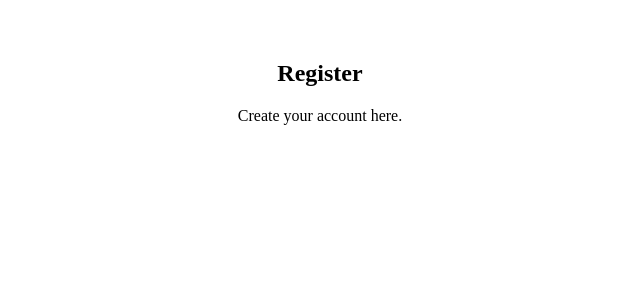
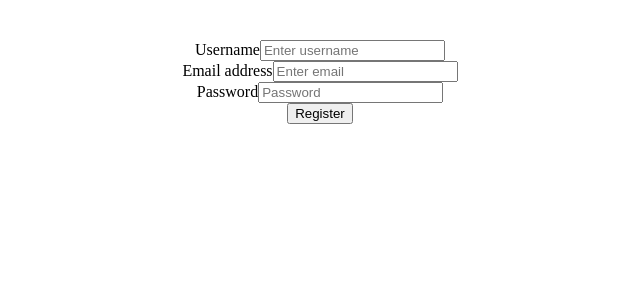
Before and after one commit to AutomationBlog/password-reset-frontend, a React (Vite) app: page /register in a window 1280 px wide. Shown: the top 300 px of the page, without its empty margins (320-960 px from the left). Built offline with nearby package versions, Linux system fonts and the light colour scheme.

Commit message:
pages added

```diff
--- a/package.json
+++ b/package.json
@@ -11,6 +11,7 @@
   },
   "dependencies": {
     "react": "^18.3.1",
+    "react-bootstrap": "^2.10.4",
     "react-dom": "^18.3.1",
     "react-router-dom": "^6.24.1"
   },
--- a/src/components/forgetpassword.jsx
+++ b/src/components/forgetpassword.jsx
@@ -1,10 +1,69 @@
-function ForgetPassword() {
+import { useState } from "react";
+import Form from "react-bootstrap/Form";
+import Button from "react-bootstrap/Button";
+
+const ForgotPasswordForm = () => {
+  const [email, setEmail] = useState("");
+  const [errorMessage, setErrorMessage] = useState("");
+
+  const handleSubmit = async (event) => {
+    event.preventDefault();
+
+    // Basic validation (more comprehensive validation recommended)
+    if (!email) {
+      setErrorMessage("Please enter your email address.");
+      return;
+    }
+
+    try {
+      // Simulate API call to send reset password email (replace with actual API call)
+      const response = await fetch("/api/forgot-password", {
+        method: "POST",
+        headers: { "Content-Type": "application/json" },
+        body: JSON.stringify({ email }),
+      });
+
+      if (!response.ok) {
+        throw new Error(
+          `Failed to send reset email with status: ${response.status}`
+        );
+      }
+
+      // Handle successful email sending (e.g., display success message)
+      console.log("Reset password email sent!");
+      setEmail("");
+      setErrorMessage("A password reset link has been sent to your email.");
+    } catch (error) {
+      setErrorMessage(error.message);
+    }
+  };
+
+  const handleEmailChange = (event) => {
+    setEmail(event.target.value);
+  };
+
   return (
-    <div>
-      <h2>Forget Password</h2>
-      <p>Reset your password here.</p>
-    </div>
+    <Form onSubmit={handleSubmit}>
+      <Form.Group className="mb-3" controlId="formBasicEmail">
+        <Form.Label>Email address</Form.Label>
+        <Form.Control
+          type="email"
+          placeholder="Enter email"
+          value={email}
+          onChange={handleEmailChange}
+        />
+        <Form.Text className="text-muted">
+          We will send a password reset link to your email address.
+        </Form.Text>
+      </Form.Group>
+
+      {errorMessage && <p className="text-danger">{errorMessage}</p>}
+
+      <Button variant="primary" type="submit">
+        Reset Password
+      </Button>
+    </Form>
   );
-}
+};
 
-export default ForgetPassword;
+export default ForgotPasswordForm;
--- a/src/components/register.jsx
+++ b/src/components/register.jsx
@@ -1,10 +1,95 @@
-function Register() {
+import { useState } from "react";
+import Form from "react-bootstrap/Form";
+import Button from "react-bootstrap/Button";
+
+const UserRegistrationForm = () => {
+  const [username, setUsername] = useState("");
+  const [email, setEmail] = useState("");
+  const [password, setPassword] = useState("");
+  const [errorMessage, setErrorMessage] = useState("");
+
+  const handleSubmit = async (event) => {
+    event.preventDefault();
+
+    // Basic validation (more comprehensive validation recommended)
+    if (!username || !email || !password) {
+      setErrorMessage("Please fill in all fields.");
+      return;
+    }
+
+    try {
+      // Simulate API call to register user (replace with actual API call)
+      const response = await fetch("/api/register", {
+        method: "POST",
+        headers: { "Content-Type": "application/json" },
+        body: JSON.stringify({ username, email, password }),
+      });
+
+      if (!response.ok) {
+        throw new Error(`Registration failed with status: ${response.status}`);
+      }
+
+      // Handle successful registration (e.g., redirect to login page)
+      console.log("Registration successful!");
+      setUsername("");
+      setEmail("");
+      setPassword("");
+    } catch (error) {
+      setErrorMessage(error.message);
+    }
+  };
+
+  const handleUsernameChange = (event) => {
+    setUsername(event.target.value);
+  };
+
+  const handleEmailChange = (event) => {
+    setEmail(event.target.value);
+  };
+
+  const handlePasswordChange = (event) => {
+    setPassword(event.target.value);
+  };
+
   return (
-    <div>
-      <h2>Register</h2>
-      <p>Create your account here.</p>
-    </div>
+    <Form onSubmit={handleSubmit}>
+      <Form.Group className="mb-3" controlId="formBasicUsername">
+        <Form.Label>Username</Form.Label>
+        <Form.Control
+          type="text"
+          placeholder="Enter username"
+          value={username}
+          onChange={handleUsernameChange}
+        />
+      </Form.Group>
+
+      <Form.Group className="mb-3" controlId="formBasicEmail">
+        <Form.Label>Email address</Form.Label>
+        <Form.Control
+          type="email"
+          placeholder="Enter email"
+          value={email}
+          onChange={handleEmailChange}
+        />
+      </Form.Group>
+
+      <Form.Group className="mb-3" controlId="formBasicPassword">
+        <Form.Label>Password</Form.Label>
+        <Form.Control
+          type="password"
+          placeholder="Password"
+          value={password}
+          onChange={handlePasswordChange}
+        />
+      </Form.Group>
+
+      {errorMessage && <p className="text-danger">{errorMessage}</p>}
+
+      <Button variant="primary" type="submit">
+        Register
+      </Button>
+    </Form>
   );
-}
+};
 
-export default Register;
+export default UserRegistrationForm;
```
Also changed, not shown: 1 other file (tests, documents, lock files or other folders).
